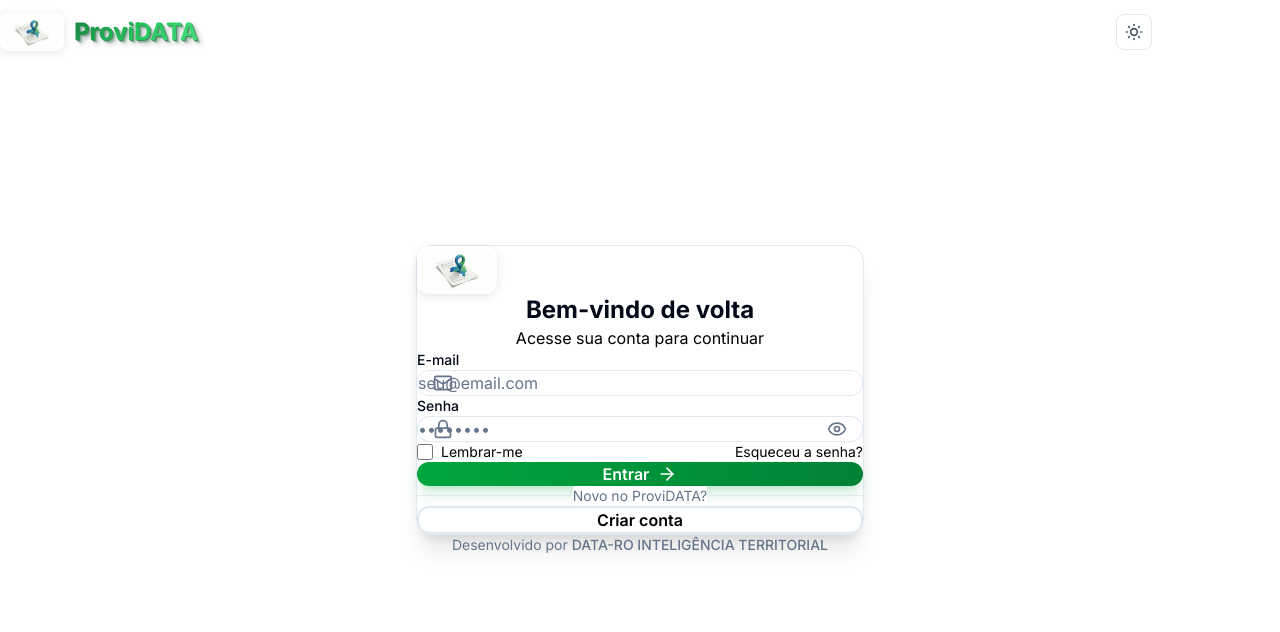
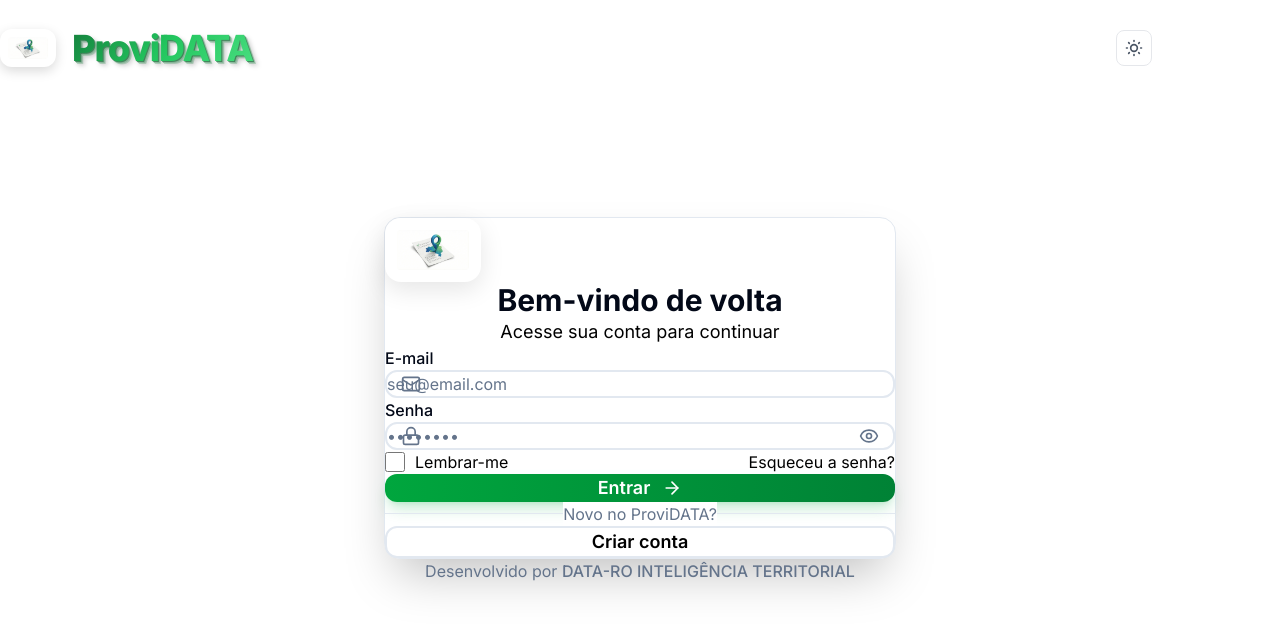
Before and after one commit to justr1de/ProviDATA, a Next.js app: page /login in a window 1280 px wide. Shown: the top 632 px of the page. Built offline with nearby package versions, Linux system fonts and the light colour scheme; no server answers.

Commit message:
fix: reescrever tela de login - container maior, espaçamento adequado, elementos bem distribuídos

```diff
--- a/src/app/login/page.tsx
+++ b/src/app/login/page.tsx
@@ -1,3 +1,4 @@
+
 'use client'
 
 import { useState } from 'react'
@@ -6,7 +7,7 @@ import Link from 'next/link'
 import Image from 'next/image'
 import { createClient } from '@/lib/supabase/client'
 import { ThemeToggle } from '@/components/ui/theme-toggle'
-import { Mail, Lock, FileText, ArrowRight, Eye, EyeOff } from 'lucide-react'
+import { Mail, Lock, ArrowRight, Eye, EyeOff } from 'lucide-react'
 import { toast, Toaster } from 'sonner'
 
 export default function LoginPage() {
@@ -52,85 +53,85 @@ export default function LoginPage() {
 
       {/* Header */}
       <header className="fixed top-0 left-0 right-0 z-50 glass">
-        <div className="max-w-6xl mx-auto px-6 h-16 flex items-center justify-between">
-          <Link href="/" className="flex items-center gap-2.5">
-            <Image src="/providata-logo-final.png" alt="ProviDATA" width={64} height={64} style={{ objectFit: 'contain', borderRadius: '8px', backgroundColor: '#ffffff', padding: '4px', boxShadow: '0 2px 8px rgba(0,0,0,0.1)' }} />
-            <span className="text-providata-gradient font-bold text-2xl">ProviDATA</span>
+        <div className="max-w-6xl mx-auto px-6 h-24 flex items-center justify-between">
+          <Link href="/" className="flex items-center gap-4">
+            <Image src="/providata-logo-final.png" alt="ProviDATA" width={56} height={56} style={{ objectFit: 'contain', borderRadius: '12px', backgroundColor: '#ffffff', padding: '8px', boxShadow: '0 4px 12px rgba(0,0,0,0.15)' }} />
+            <span className="text-providata-gradient font-extrabold text-4xl tracking-tight">ProviDATA</span>
           </Link>
           <ThemeToggle />
         </div>
       </header>
 
       {/* Main Content */}
-      <main className="flex-1 flex items-center justify-center px-6 pt-24 pb-12">
-        <div className="w-full max-w-md animate-fade-in">
+      <main className="flex-1 flex items-center justify-center px-4 sm:px-6 pt-24 pb-12">
+        <div className="w-full max-w-lg animate-fade-in">
           {/* Card */}
-          <div className="bg-[var(--card)] border border-[var(--border)] rounded-2xl p-8 shadow-xl">
+          <div className="bg-[var(--card)] border border-[var(--border)] rounded-2xl p-8 sm:p-12 shadow-2xl">
             {/* Header */}
-            <div className="text-center mb-8">
-              <Image src="/providata-logo-final.png" alt="ProviDATA" width={80} height={80} className="mx-auto mb-4" style={{ objectFit: 'contain', borderRadius: '12px', backgroundColor: '#ffffff', padding: '4px', boxShadow: '0 2px 8px rgba(0,0,0,0.1)' }} />
-              <h1 className="text-2xl font-bold text-[var(--foreground)] mb-2">
+            <div className="text-center mb-10">
+              <Image src="/providata-logo-final.png" alt="ProviDATA" width={96} height={96} className="mx-auto mb-6" style={{ objectFit: 'contain', borderRadius: '16px', backgroundColor: '#ffffff', padding: '12px', boxShadow: '0 8px 24px rgba(0,0,0,0.1)' }} />
+              <h1 className="text-3xl font-bold text-[var(--foreground)] mb-2">
                 Bem-vindo de volta
               </h1>
-              <p className="text-[var(--foreground-secondary)]">
+              <p className="text-lg text-[var(--foreground-secondary)]">
                 Acesse sua conta para continuar
               </p>
             </div>
 
             {/* Form */}
-            <form onSubmit={handleLogin} className="space-y-5">
-              <div>
-                <label className="block text-sm font-medium text-[var(--foreground)] mb-2">
+            <form onSubmit={handleLogin} className="space-y-6">
+              <div className="space-y-2">
+                <label className="block text-md font-medium text-[var(--foreground)]">
                   E-mail
                 </label>
-                <div className="relative">
-                  <Mail className="absolute left-4 top-1/2 -translate-y-1/2 w-5 h-5 text-[var(--muted-foreground)]" />
+                <div className="relative flex items-center">
+                  <Mail className="absolute left-4 w-5 h-5 text-[var(--muted-foreground)]" />
                   <input
                     type="email"
                     value={email}
                     onChange={(e) => setEmail(e.target.value)}
                     placeholder="seu@email.com"
-                    className="w-full pl-12 pr-4 py-3 rounded-xl bg-[var(--background)] border border-[var(--border)] text-[var(--foreground)] placeholder:text-[var(--muted-foreground)] focus:border-green-500 focus:ring-2 focus:ring-green-500/20 transition-all outline-none"
+                    className="w-full pl-12 pr-4 py-3 rounded-xl bg-[var(--background)] border-2 border-[var(--border)] text-[var(--foreground)] placeholder:text-[var(--muted-foreground)] focus:border-green-500 focus:ring-2 focus:ring-green-500/20 transition-all outline-none"
                     required
                   />
                 </div>
               </div>
 
-              <div>
-                <label className="block text-sm font-medium text-[var(--foreground)] mb-2">
+              <div className="space-y-2">
+                <label className="block text-md font-medium text-[var(--foreground)]">
                   Senha
                 </label>
-                <div className="relative">
-                  <Lock className="absolute left-4 top-1/2 -translate-y-1/2 w-5 h-5 text-[var(--muted-foreground)]" />
+                <div className="relative flex items-center">
+                  <Lock className="absolute left-4 w-5 h-5 text-[var(--muted-foreground)]" />
                   <input
                     type={showPassword ? 'text' : 'password'}
                     value={password}
                     onChange={(e) => setPassword(e.target.value)}
                     placeholder="••••••••"
-                    className="w-full pl-12 pr-12 py-3 rounded-xl bg-[var(--background)] border border-[var(--border)] text-[var(--foreground)] placeholder:text-[var(--muted-foreground)] focus:border-green-500 focus:ring-2 focus:ring-green-500/20 transition-all outline-none"
+                    className="w-full pl-12 pr-12 py-3 rounded-xl bg-[var(--background)] border-2 border-[var(--border)] text-[var(--foreground)] placeholder:text-[var(--muted-foreground)] focus:border-green-500 focus:ring-2 focus:ring-green-500/20 transition-all outline-none"
                     required
                   />
                   <button
                     type="button"
                     onClick={() => setShowPassword(!showPassword)}
-                    className="absolute right-4 top-1/2 -translate-y-1/2 text-[var(--muted-foreground)] hover:text-[var(--foreground)] transition-colors"
+                    className="absolute right-4 text-[var(--muted-foreground)] hover:text-[var(--foreground)] transition-colors"
                   >
                     {showPassword ? <EyeOff className="w-5 h-5" /> : <Eye className="w-5 h-5" />}
                   </button>
                 </div>
               </div>
 
-              <div className="flex items-center justify-between">
-                <label className="flex items-center gap-2 cursor-pointer">
+              <div className="flex items-center justify-between pt-2">
+                <label className="flex items-center gap-2.5 cursor-pointer">
                   <input
                     type="checkbox"
-                    className="w-4 h-4 rounded border-[var(--border)] text-green-600 focus:ring-green-500/20"
+                    className="w-5 h-5 rounded border-[var(--border)] text-green-600 focus:ring-green-500/20"
                   />
-                  <span className="text-sm text-[var(--foreground-secondary)]">Lembrar-me</span>
+                  <span className="text-md text-[var(--foreground-secondary)]">Lembrar-me</span>
                 </label>
                 <Link
                   href="/recuperar-senha"
-                  className="text-sm text-green-600 dark:text-green-400 hover:underline"
+                  className="text-md text-green-600 dark:text-green-400 hover:underline"
                 >
                   Esqueceu a senha?
                 </Link>
@@ -139,10 +140,10 @@ export default function LoginPage() {
               <button
                 type="submit"
                 disabled={isLoading}
-                className="w-full flex items-center justify-center gap-2 py-3 rounded-xl bg-gradient-to-r from-green-600 to-green-700 text-white font-semibold hover:from-green-700 hover:to-green-800 transition-all shadow-lg shadow-green-600/20 disabled:opacity-50 disabled:cursor-not-allowed"
+                className="w-full flex items-center justify-center gap-3 py-4 rounded-xl bg-gradient-to-r from-green-600 to-green-700 text-white text-lg font-semibold hover:from-green-700 hover:to-green-800 transition-all shadow-lg shadow-green-600/20 disabled:opacity-50 disabled:cursor-not-allowed"
               >
                 {isLoading ? (
-                  <div className="w-5 h-5 border-2 border-white/30 border-t-white rounded-full animate-spin" />
+                  <div className="w-6 h-6 border-2 border-white/30 border-t-white rounded-full animate-spin" />
                 ) : (
                   <>
                     Entrar
@@ -153,12 +154,12 @@ export default function LoginPage() {
             </form>
 
             {/* Divider */}
-            <div className="relative my-8">
+            <div className="relative my-10">
               <div className="absolute inset-0 flex items-center">
                 <div className="w-full border-t border-[var(--border)]" />
               </div>
               <div className="relative flex justify-center">
-                <span className="px-4 text-sm text-[var(--muted-foreground)] bg-[var(--card)]">
+                <span className="px-4 text-md text-[var(--muted-foreground)] bg-[var(--card)]">
                   Novo no ProviDATA?
                 </span>
               </div>
@@ -167,14 +168,14 @@ export default function LoginPage() {
             {/* Register Link */}
             <Link
               href="/cadastro"
-              className="w-full flex items-center justify-center gap-2 py-3 rounded-xl border-2 border-[var(--border)] text-[var(--foreground)] font-semibold hover:border-green-500 hover:text-green-600 dark:hover:text-green-400 transition-all"
+              className="w-full flex items-center justify-center gap-2 py-4 rounded-xl border-2 border-[var(--border)] text-lg text-[var(--foreground)] font-semibold hover:border-green-500 hover:text-green-600 dark:hover:text-green-400 transition-all"
             >
               Criar conta
             </Link>
           </div>
 
           {/* Footer */}
-          <p className="text-center text-sm text-[var(--muted-foreground)] mt-8">
+          <p className="text-center text-md text-[var(--muted-foreground)] mt-10">
             Desenvolvido por{' '}
             <a
               href="https://dataro-it.com.br"
```
